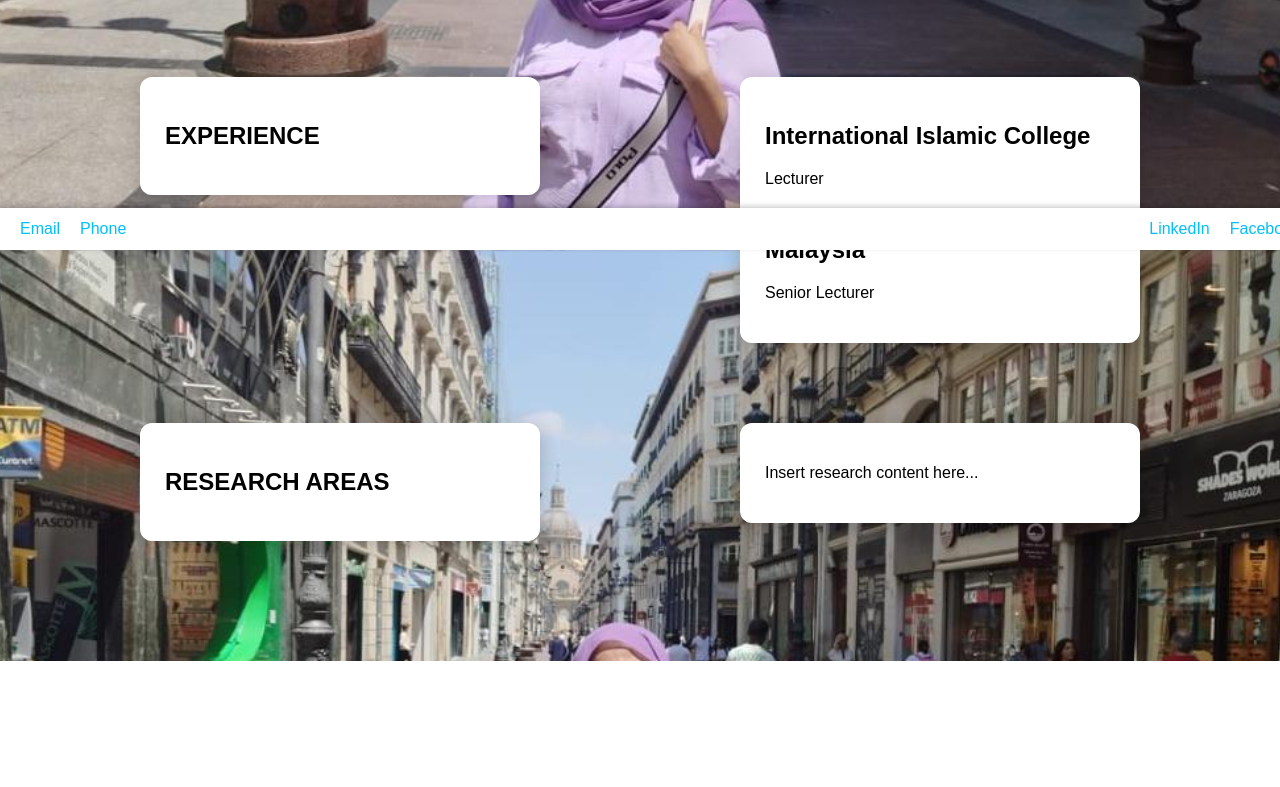
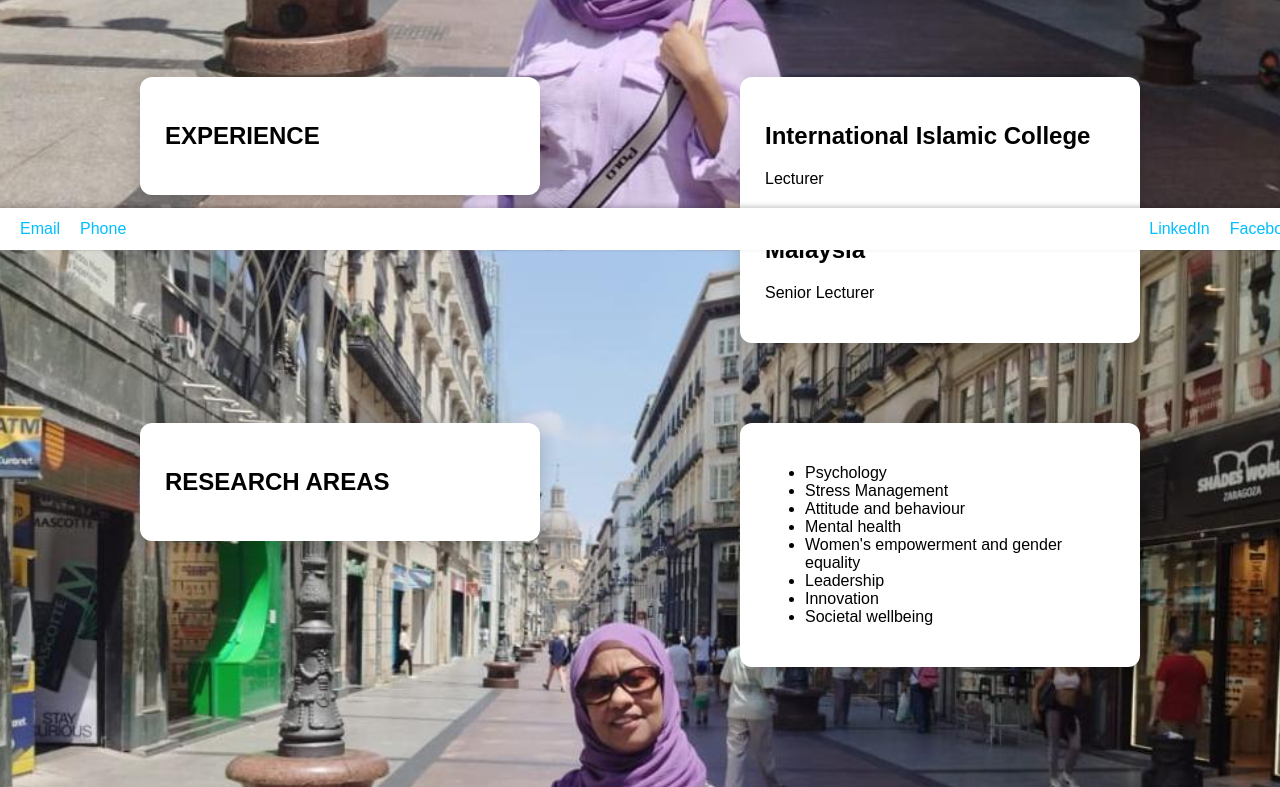
Before and after one commit to JIhad-97/Shadiya, a plain HTML site: page resume.html in a window 1280 px wide. Shown: the part 550-1337 px from the top of the page. Before the commit the page ends 1211 px from the top, so only its background shows below. Drawn offline with Linux system fonts and the light colour scheme.

Commit message:
Update resume.html

```diff
--- a/resume.html
+++ b/resume.html
@@ -195,7 +195,16 @@ body {
       </div>
 
       <div class="right-box">
-        <p>Insert research content here...</p>
+        <ul>
+          <li>Psychology</li>
+          <li>Stress Management</li>
+          <li>Attitude and behaviour</li>
+          <li>Mental health</li>
+          <li>Women's empowerment and gender equality</li>
+          <li>Leadership</li>
+          <li>Innovation</li>
+          <li>Societal wellbeing</li>
+        </ul>
       </div>
     </div>
 
```
